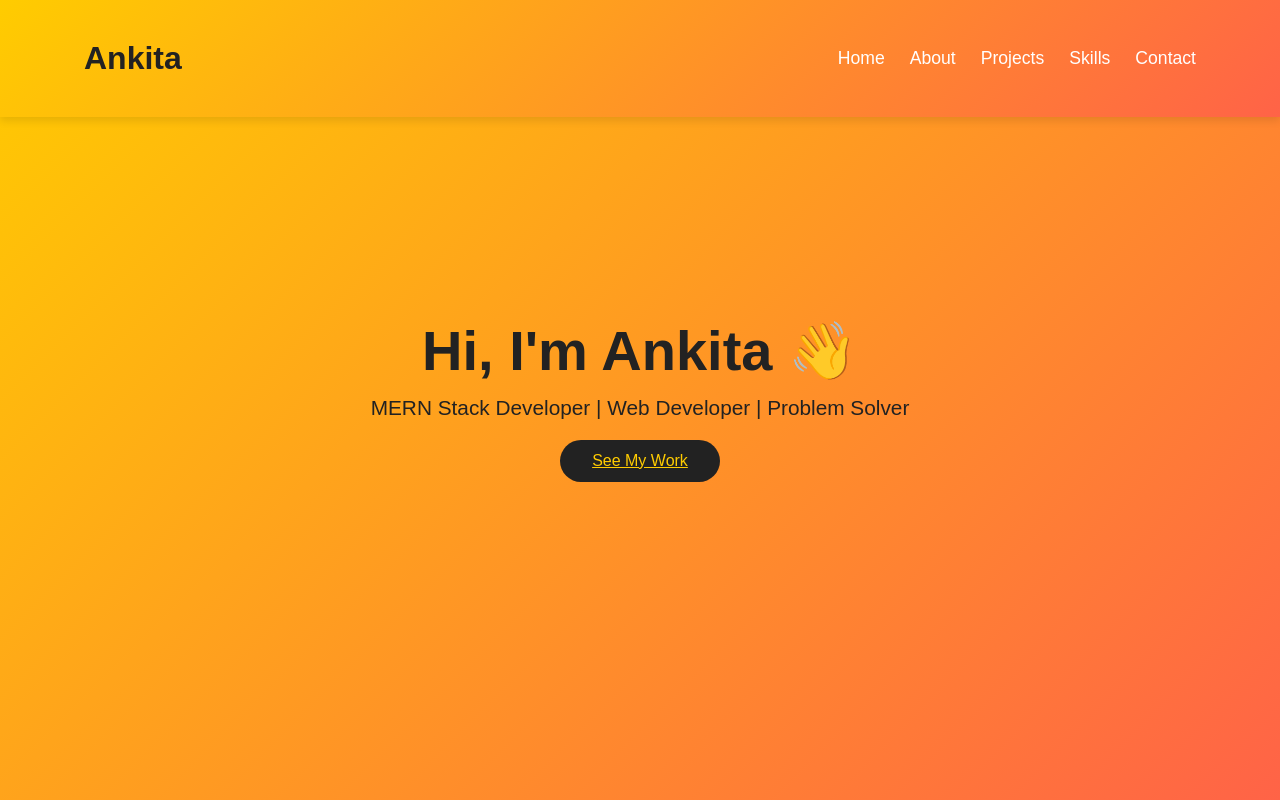
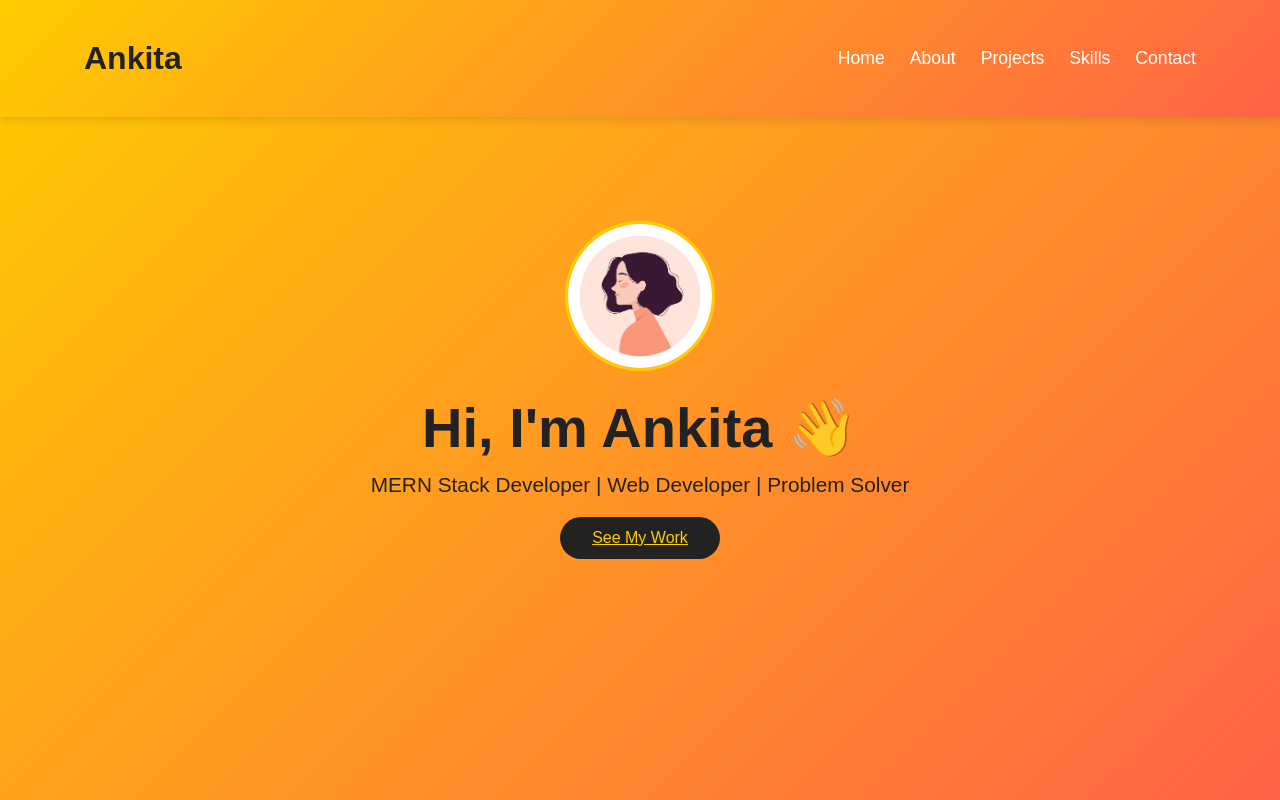
Before and after one commit to Ankita1621/portfolio, a plain HTML site: page index.html in a window 1280 px wide. Shown: the top 800 px of the page. Drawn offline with Linux system fonts and the light colour scheme.

Commit message:
Added profile picture and updated About Me section

```diff
--- a/index.html
+++ b/index.html
@@ -28,6 +28,15 @@
 
   <!-- Home Section -->
   <section id="home">
+    <div class="profile-pic">
+        <picture>
+          <!-- AVIF version -->
+          <source srcset="profile.avif" type="image/avif">
+          <!-- Fallback (e.g., JPEG/PNG) -->
+          <img src="profile.jpg" alt="Ankita's Profile Picture">
+        </picture>
+      </div>
+
     <div class="container">
       <h2>Hi, I'm <span class="typing-text"></span> 👋</h2>
       <p>MERN Stack Developer | Web Developer | Problem Solver</p>
--- a/style.css
+++ b/style.css
@@ -123,6 +123,18 @@ header {
 
   #home .btn:hover {
     background-color: #ff6347;
+    transform: scale(1.05);
+  }
+  .profile-pic img {
+    width: 150px;
+    height: 150px;
+    object-fit: cover;
+    border-radius: 50%;
+    border: 3px solid #ffcc00;
+    transition: transform 0.3s ease;
+  }
+
+  .profile-pic img:hover {
     transform: scale(1.05);
   }
 
```
Also changed, not shown: profile.avif (added).
